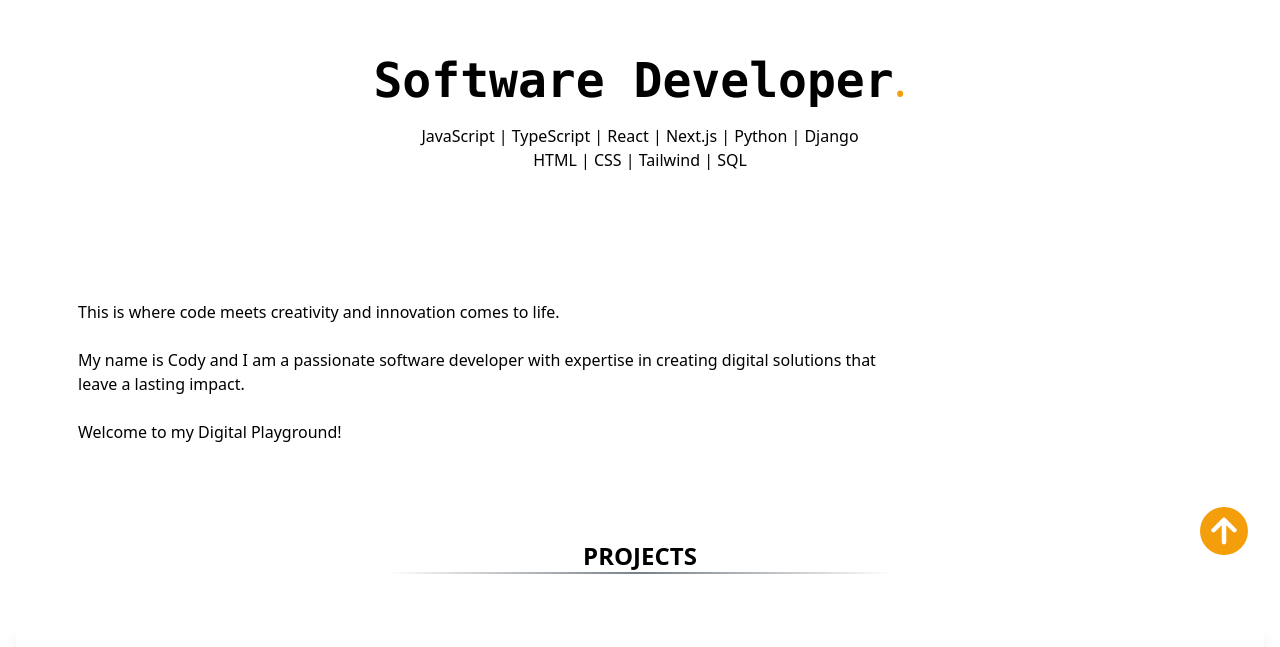
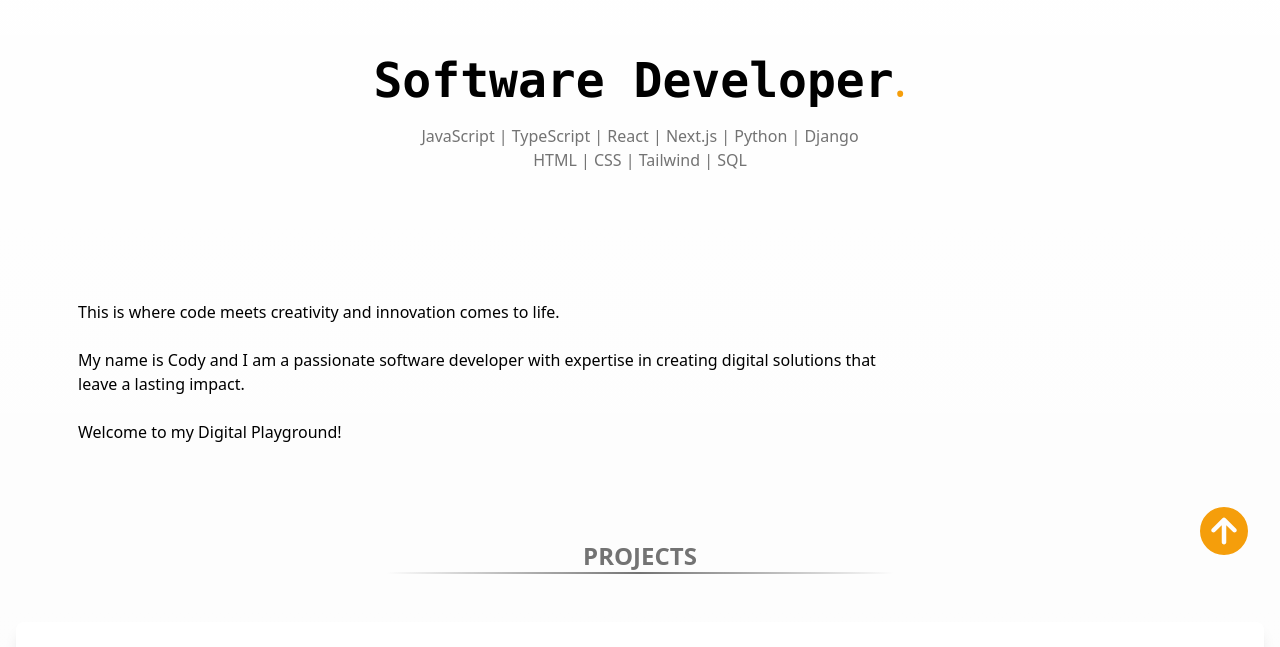
Before and after one commit to Cody06/Portfolio, a Next.js app: page / in a window 1280 px wide. Shown: the part 153-800 px from the top of the page. Built offline with nearby package versions, Linux system fonts and the light colour scheme.

Commit message:
Update tailwind.config and globals.css

```diff
--- a/src/app/globals.css
+++ b/src/app/globals.css
@@ -31,7 +31,7 @@
     border-image: linear-gradient(
             to right,
             transparent 30%,
-            theme('colors.grey.100'),
+            theme('colors.neutral.500'),
             transparent 70%
         )
         10;
--- a/tailwind.config.ts
+++ b/tailwind.config.ts
@@ -1,4 +1,5 @@
 import type { Config } from 'tailwindcss';
+import colors from 'tailwindcss/colors';
 
 const config: Config = {
     content: [
@@ -9,25 +10,16 @@
     theme: {
         colors: {
             transparent: 'transparent',
-            // https://colorhunt.co/palette/1b262c0f4c753282b8bbe1fa
-            blue: {
-                110: '#0F4C75',
-                '100b': '#007bff',
-                100: '#3282B8',
-            },
-            grey: {
-                120: '#2F3337',
-                110: '#5F666D',
-                100: '#778088',
-                90: '#F2F2F2',
-                20: '#F0F0F0',
-            },
-            red: '#D80032',
             black: '#000000',
             white: '#FFFFFF',
-            amber: {
-                500: '#f59e0b',
-            },
+            // Tailwind default colors:
+            amber: colors.amber,
+            blue: colors.blue,
+            green: colors.green,
+            neutral: colors.neutral,
+            red: colors.red,
+            sky: colors.sky,
+            yellow: colors.yellow,
         },
         extend: {},
     },
```
